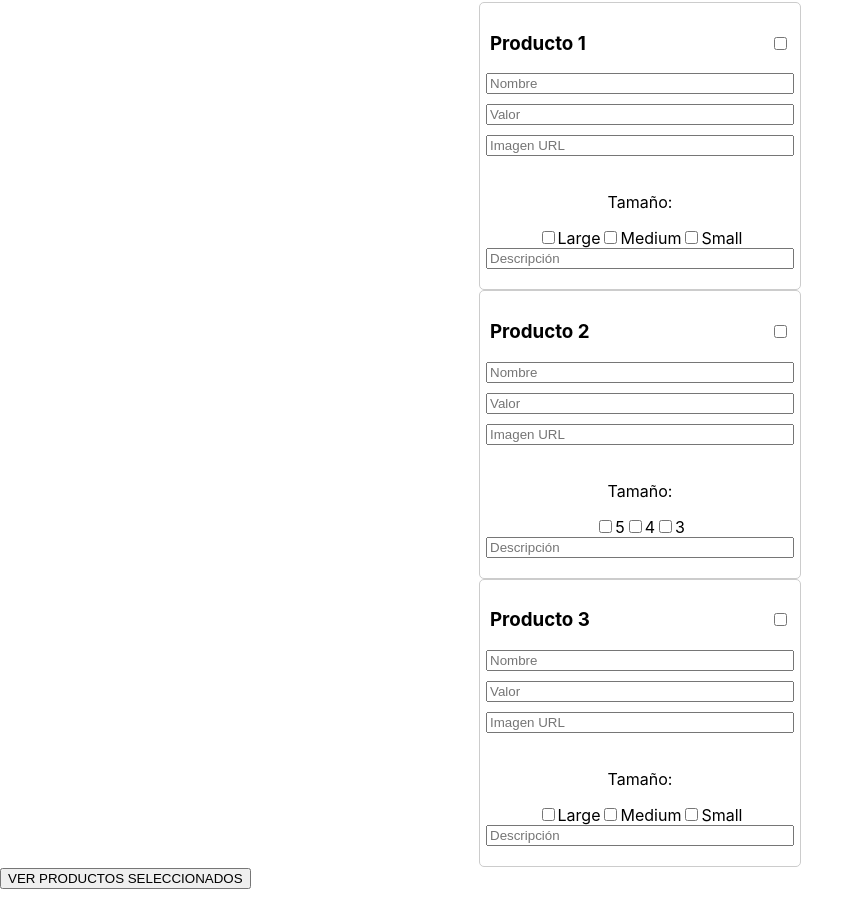
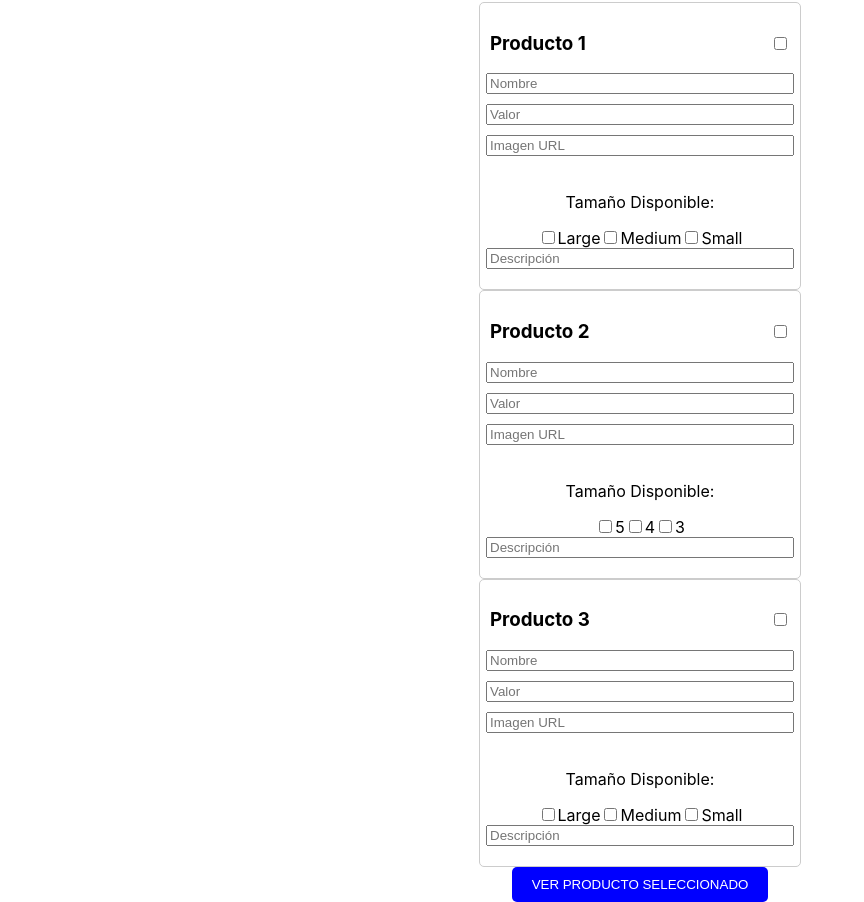
Before and after one commit to pucetec/examen-final-1302, a React (Create React App) app: page / in a window 1280 px wide. Shown: the part 80-982 px from the top of the page, without its empty margins (0-864 px from the left). Built offline with nearby package versions, Linux system fonts and the light colour scheme.

Commit message:
Refactor:[CTD-2][MichaelOrdonez]Exam with the 3 products ready, and showing everything correctly

```diff
--- a/src/common/AgregarProducto.js
+++ b/src/common/AgregarProducto.js
@@ -50,7 +50,7 @@ const AgregarProducto = ({ id, titulo }) => {
       case 3:
         return (
           <div style={{ marginTop: "10px" }}>
-            <p>Tamaño:</p>
+            <p>Tamaño Disponible:</p>
             <input
               type="checkbox"
               id="large"
@@ -77,7 +77,7 @@ const AgregarProducto = ({ id, titulo }) => {
       case 2:
         return (
           <div style={{ marginTop: "10px" }}>
-            <p>Tamaño:</p>
+            <p>Tamaño Disponible:</p>
             <input
               type="checkbox"
               id="5"
--- a/src/common/PantallaPrincipal.js
+++ b/src/common/PantallaPrincipal.js
@@ -35,7 +35,9 @@ const PantallaPrincipal = () => {
               <li key={index}>
                 <div>Nombre: {producto.nombre}</div>
                 <div>Valor: {producto.valor}</div>
-                {/* Agregar el resto de la información del producto */}
+                <div>Imagen: <img src={producto.imagen} alt={producto.nombre} /></div>
+                <div>Tamaño Disponible: {producto.tamaño}</div>
+                <div>Descripción: {producto.descripcion}</div>
               </li>
             ))}
           </ul>
@@ -52,8 +54,20 @@ const PantallaPrincipal = () => {
       <AgregarProducto id={1} titulo="Producto 1" />
       <AgregarProducto id={2} titulo="Producto 2" />
       <AgregarProducto id={3} titulo="Producto 3" />
-      <button onClick={handleMostrarProductos}>
-        VER PRODUCTOS SELECCIONADOS
+      <button
+        onClick={handleMostrarProductos}
+        style={{
+          display: "block",
+          margin: "0 auto",
+          backgroundColor: "blue",
+          color: "white",
+          padding: "10px 20px",
+          border: "none",
+          borderRadius: "5px",
+          cursor: "pointer"
+        }}
+      >
+        VER PRODUCTO SELECCIONADO
       </button>
       <Modal
         isOpen={modalOpen}
```
